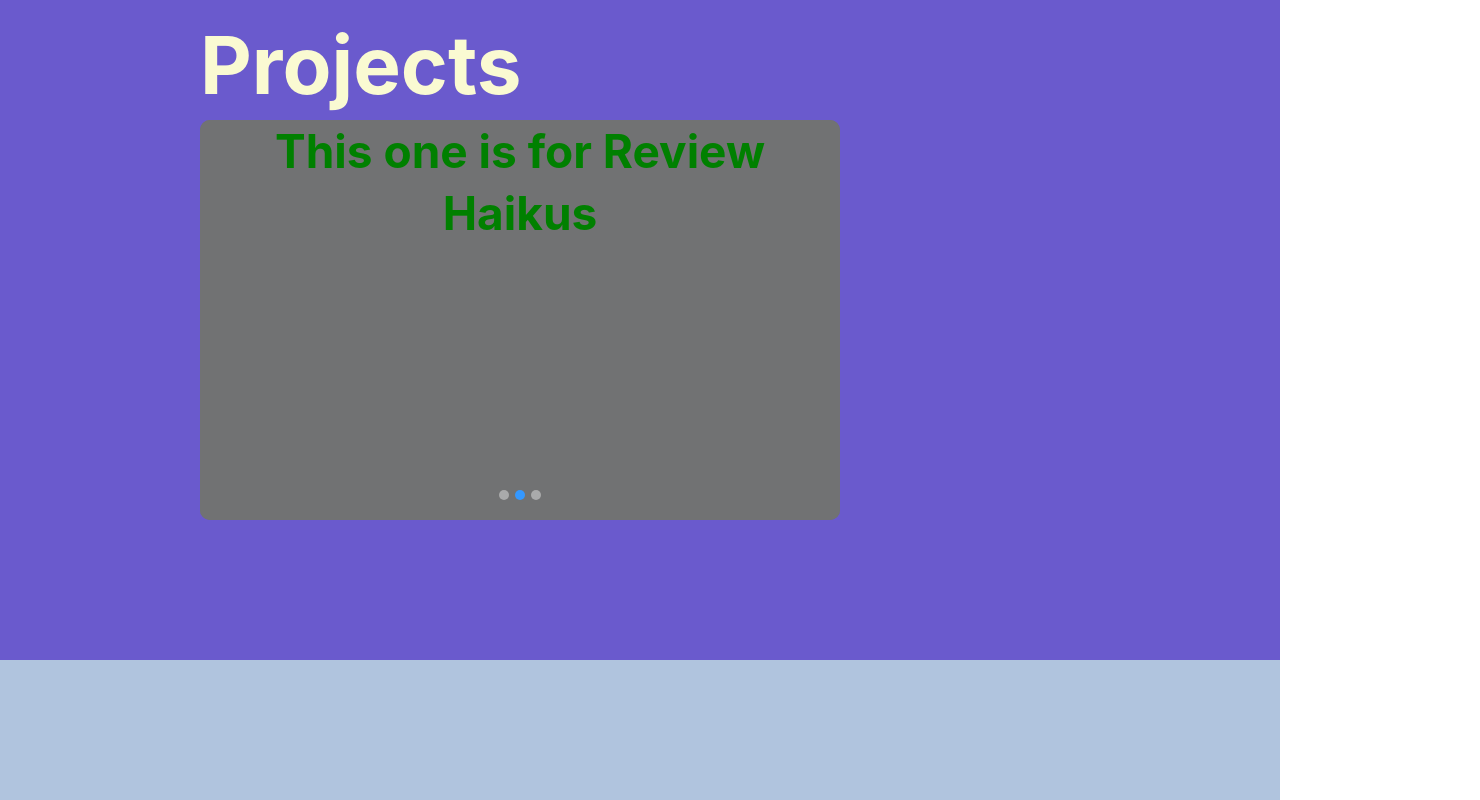
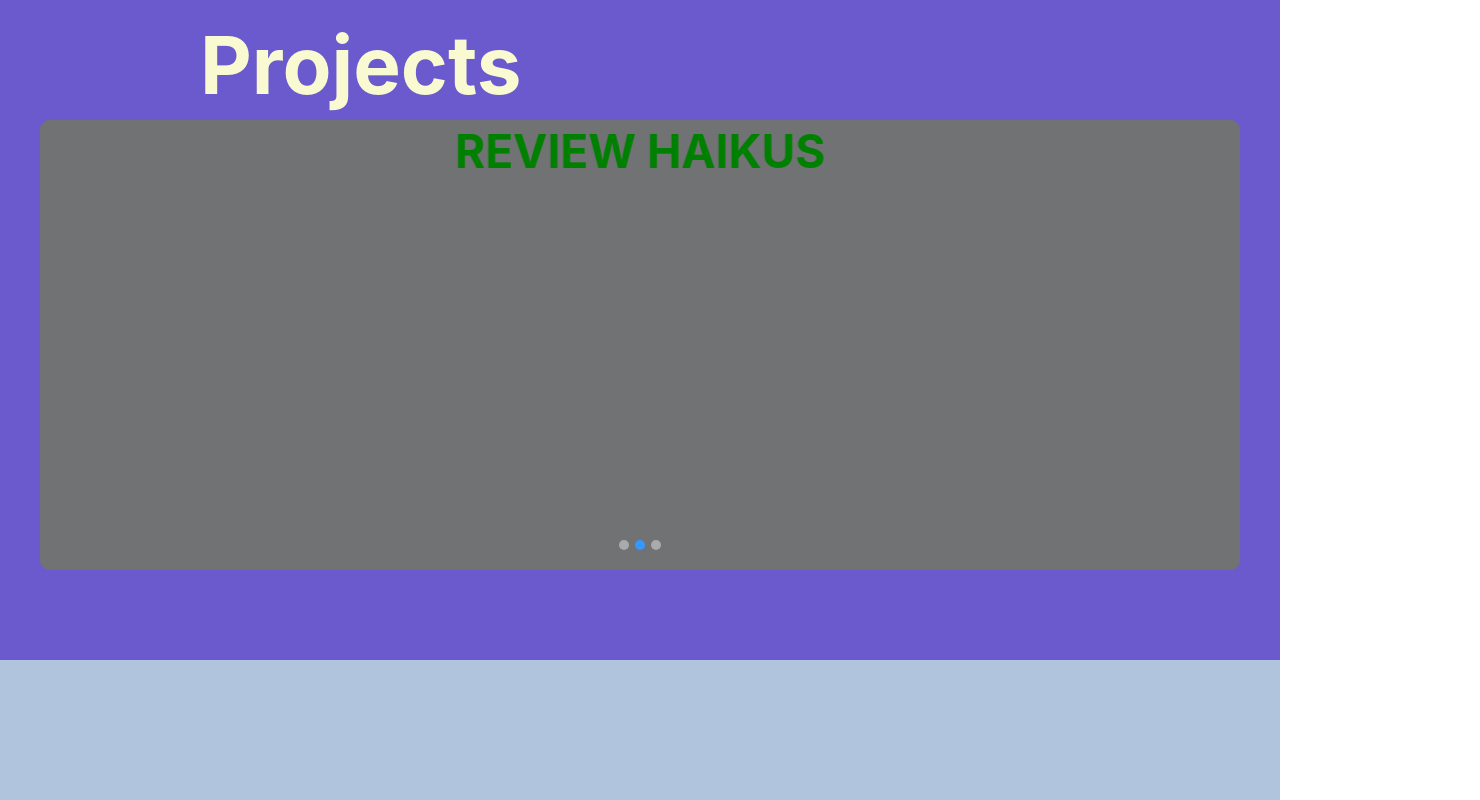
Before and after one commit to robotriley/portfolio-site, a React (Create React App) app: page / in a window 1280 px wide. Shown: the part 940-1740 px from the top of the page, 1480 px wide, since content can reach past the window. Built offline with nearby package versions, Linux system fonts and the light colour scheme.

Commit message:
centered caro

```diff
--- a/src/App.css
+++ b/src/App.css
@@ -136,10 +136,17 @@
 }
 
 .custom-slider {
-  width: 50%;
-  align-self: center;
+  width: 100%;
+  height: 450px;
   border-radius: 10px;
 }
 .custom-slider h1 {
   color: green;
 }
+
+#caroDiv {
+  display: flex;
+  justify-content: center;
+  align-self: center;
+  /* border: solid red; */
+}
--- a/src/App.js
+++ b/src/App.js
@@ -54,8 +54,9 @@ const App = () => {
       <div id='projectsContent' ref={projectsRef}>
         <div className='contentLit'>
         <h1 className='sectionHeader'>Projects</h1>
-          {/* <p className='para'>Here are some things I built:</p> */}
+        <div id='caroDiv'>
          <CarouselComponent />
+          </div>
         </div>
       </div>
       <div ref={techRef} id='technologiesContent'>
--- a/src/components/CarouselComponent.js
+++ b/src/components/CarouselComponent.js
@@ -2,13 +2,13 @@ import React from 'react';
 import '../App.css';
 import { Carousel } from 'rsuite'
 
-const CarouselComponent = ({handleWelcomeClick, handleProjectsClick, handleTechClick, handleAboutClick, handleContactClick }) => {
+const CarouselComponent = () => {
   return (
     <div>
       <Carousel autoplay autoplayInterval={4000} className="custom-slider">
-        <h1>This is where STORY OUTLINER is gonna go</h1>
-        <h1>This one is for Review Haikus</h1>
-        <h1>This one is for TROLL SIMULATOR</h1>
+        <h1>STORY OUTLINER</h1>
+        <h1>REVIEW HAIKUS</h1>
+        <h1>TROLL SIMULATOR</h1>
       </Carousel>
     </div>
   )
```
